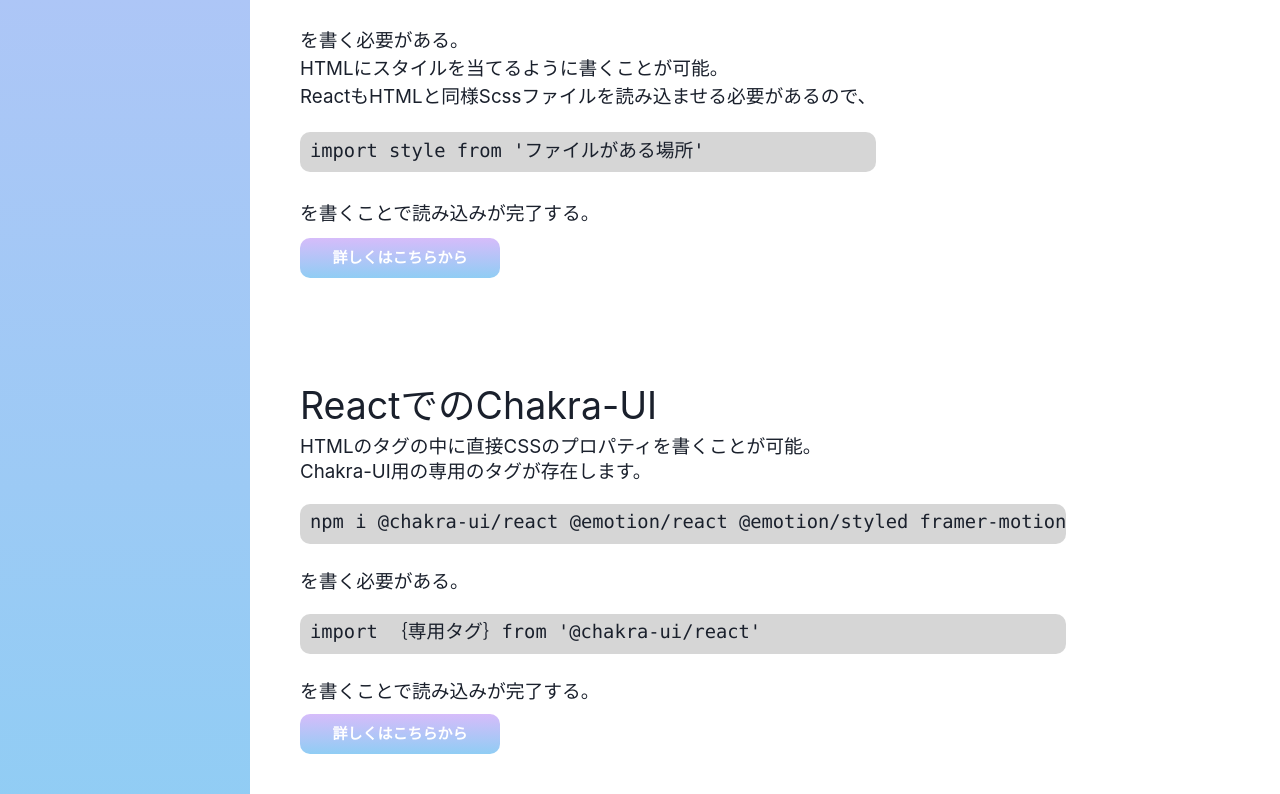
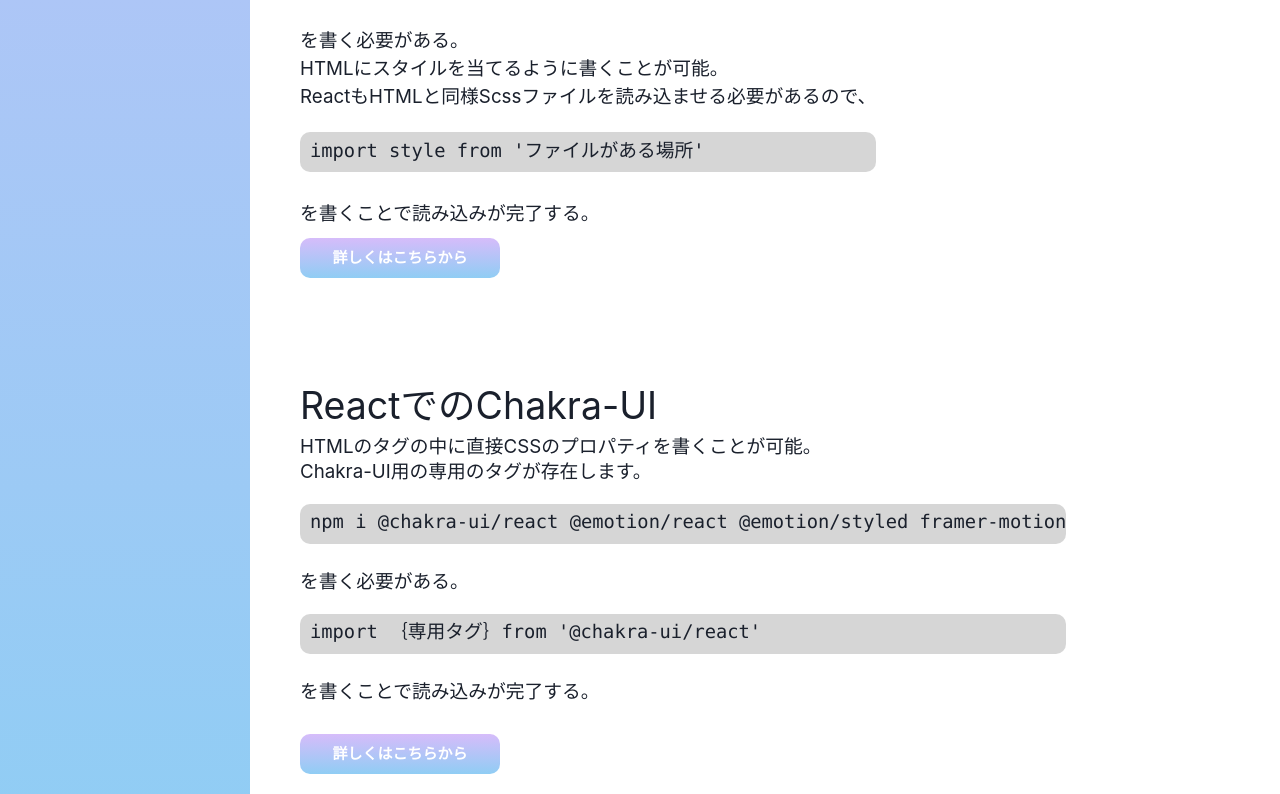
Before and after one commit to RikutoOgaki/React-CSSpage, a Next.js app: page / in a window 1280 px wide. Shown: the part 1170-1964 px from the top of the page. Built offline with nearby package versions, Linux system fonts and the light colour scheme.

Commit message:
ReactCSS

```diff
--- a/src/pages/components/FirstView.tsx
+++ b/src/pages/components/FirstView.tsx
@@ -173,7 +173,7 @@ export default function FirstView() {
                             borderRadius={'10px'}
                             bgGradient={'linear(purple.200,blue.200)'}
                             color={'#fff'}
-                            marginTop={'1rem'}
+                            marginTop={'3rem'}
                             textAlign={'center'}>
                             <Link href={'/'}>
                                 <Text fontWeight={'extrabold'} fontSize={'2xl'} padding={'.9rem'}>
--- a/src/pages/components/Head.tsx
+++ b/src/pages/components/Head.tsx
@@ -21,12 +21,12 @@ export default function Head() {
                         fontWeight={'bold'}>Styles in React</Text>
                 </Box>
                 <Flex paddingRight={'50rem'} gap={'4rem'}>
-                    <Link href={'/'}>
+                    <Link href={'https://github.com/RikutoOgaki/React-CSSpage'}>
                         <Text fontSize={'5xl'}>
                             <SiGithub />
                         </Text>
                     </Link>
-                    <Link href={'/'}>
+                    <Link href={'https://twitter.com/Rikuto_Ogaki'}>
                         <Text fontSize={'5xl'}>
                             <SiTwitter />
                         </Text>
```
